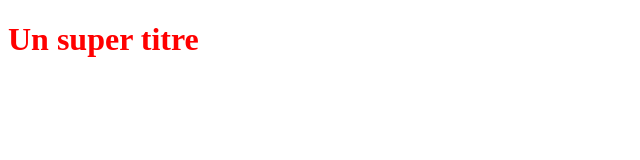
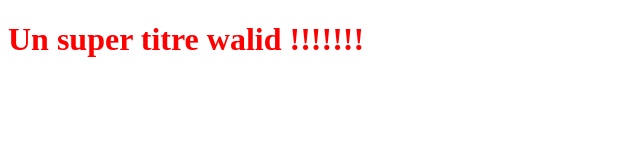
Before and after one commit to walido13/angul, a plain HTML site: page index.html in a window 1280 px wide. Shown: the whole page, without its empty margins (0-640 px from the left). Drawn offline with Linux system fonts and the light colour scheme.

Commit message:
Modification du titre H1

```diff
--- a/index.html
+++ b/index.html
@@ -5,6 +5,6 @@
    <link rel="stylesheet" type="text/css" href="styles.css">
 </head>
 <body>
-   <h1>Un super titre</h1>
+   <h1>Un super titre walid !!!!!!!</h1>
 </body>
 </html>
```
